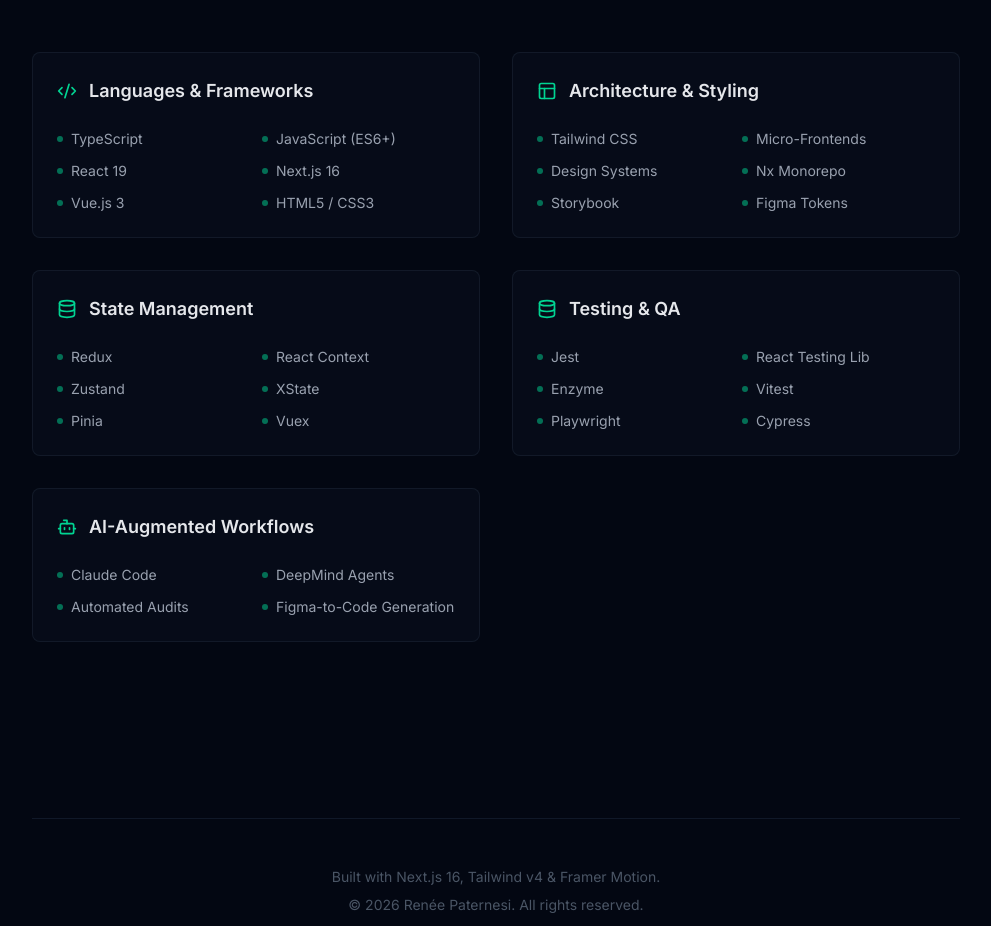
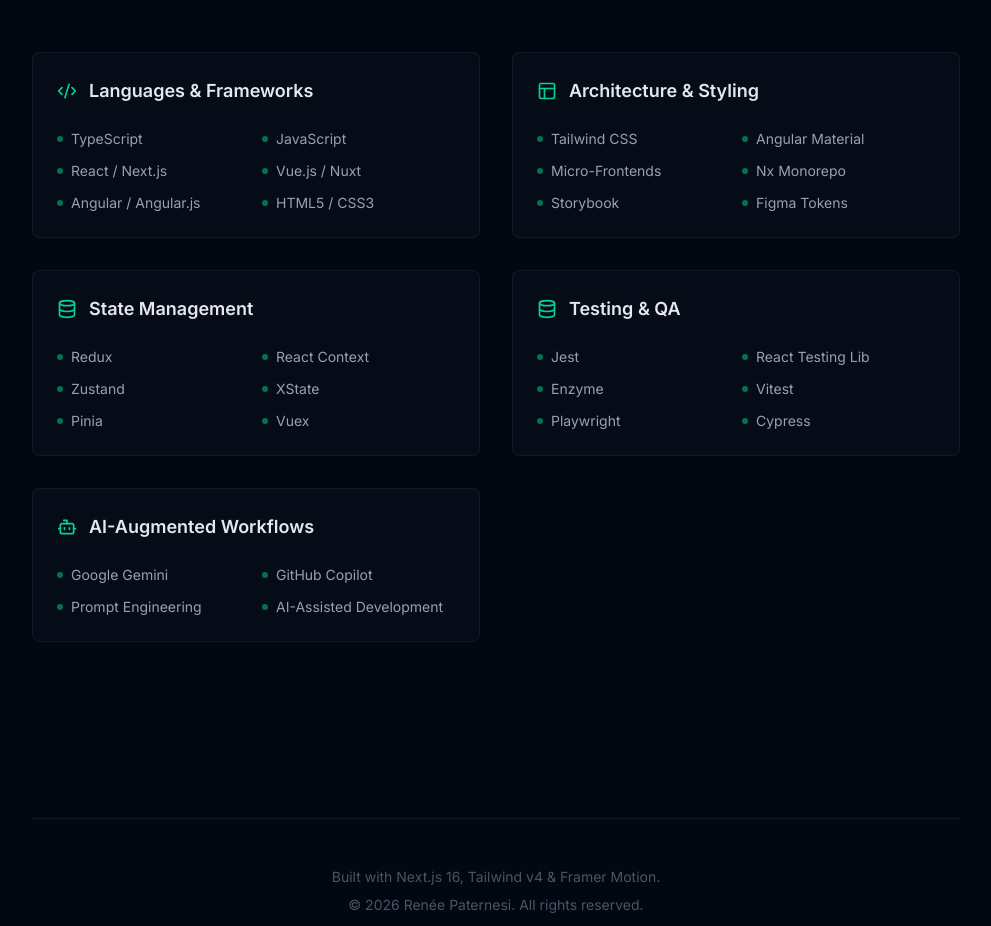
Before and after one commit to reneepaternesi/portfolio, a Next.js app: page / in a window 1280 px wide. Shown: the part 2884-3810 px from the top of the page, without its empty margins (144-1135 px from the left). Built offline with nearby package versions, Linux system fonts and the light colour scheme.

Commit message:
feat: adjust tech stack and AI tools

```diff
--- a/src/components/TechStack.tsx
+++ b/src/components/TechStack.tsx
@@ -7,12 +7,12 @@
   {
     title: "Languages & Frameworks",
     icon: <Code2 className="w-5 h-5 text-emerald-400" />,
-    skills: ["TypeScript", "JavaScript (ES6+)", "React 19", "Next.js 16", "Vue.js 3", "HTML5 / CSS3"]
+    skills: ["TypeScript", "JavaScript", "React / Next.js", "Vue.js / Nuxt", "Angular / Angular.js", "HTML5 / CSS3"]
   },
   {
     title: "Architecture & Styling",
     icon: <Layout className="w-5 h-5 text-emerald-400" />,
-    skills: ["Tailwind CSS", "Micro-Frontends", "Design Systems", "Nx Monorepo", "Storybook", "Figma Tokens"]
+    skills: ["Tailwind CSS", "Angular Material", "Micro-Frontends", "Nx Monorepo", "Storybook", "Figma Tokens"]
   },
   {
     title: "State Management",
@@ -27,7 +27,7 @@
   {
     title: "AI-Augmented Workflows",
     icon: <Bot className="w-5 h-5 text-emerald-400" />,
-    skills: ["Claude Code", "DeepMind Agents", "Automated Audits", "Figma-to-Code Generation"]
+    skills: ["Google Gemini", "GitHub Copilot", "Prompt Engineering", "AI-Assisted Development"]
   }
 ];
 
```
